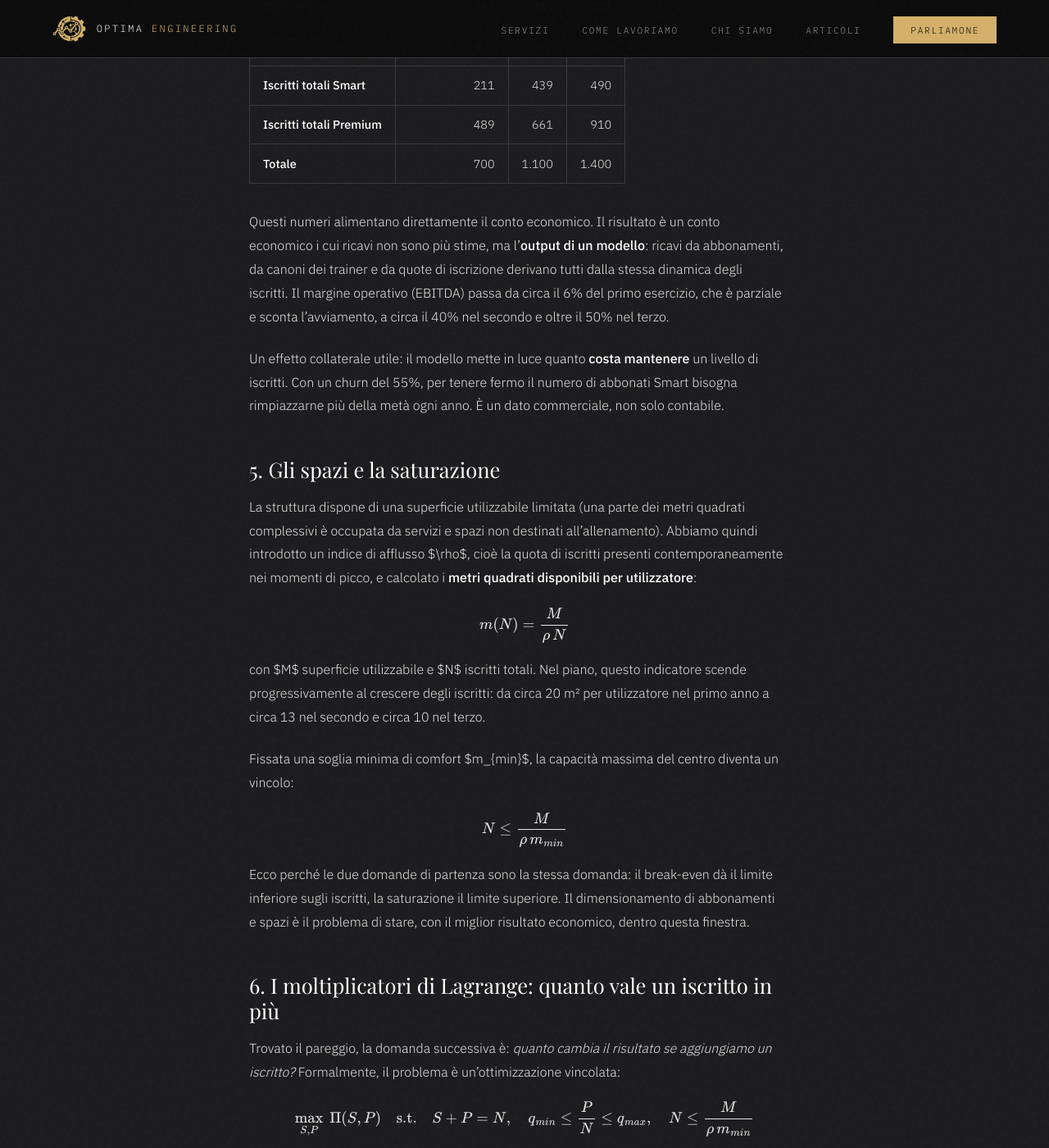
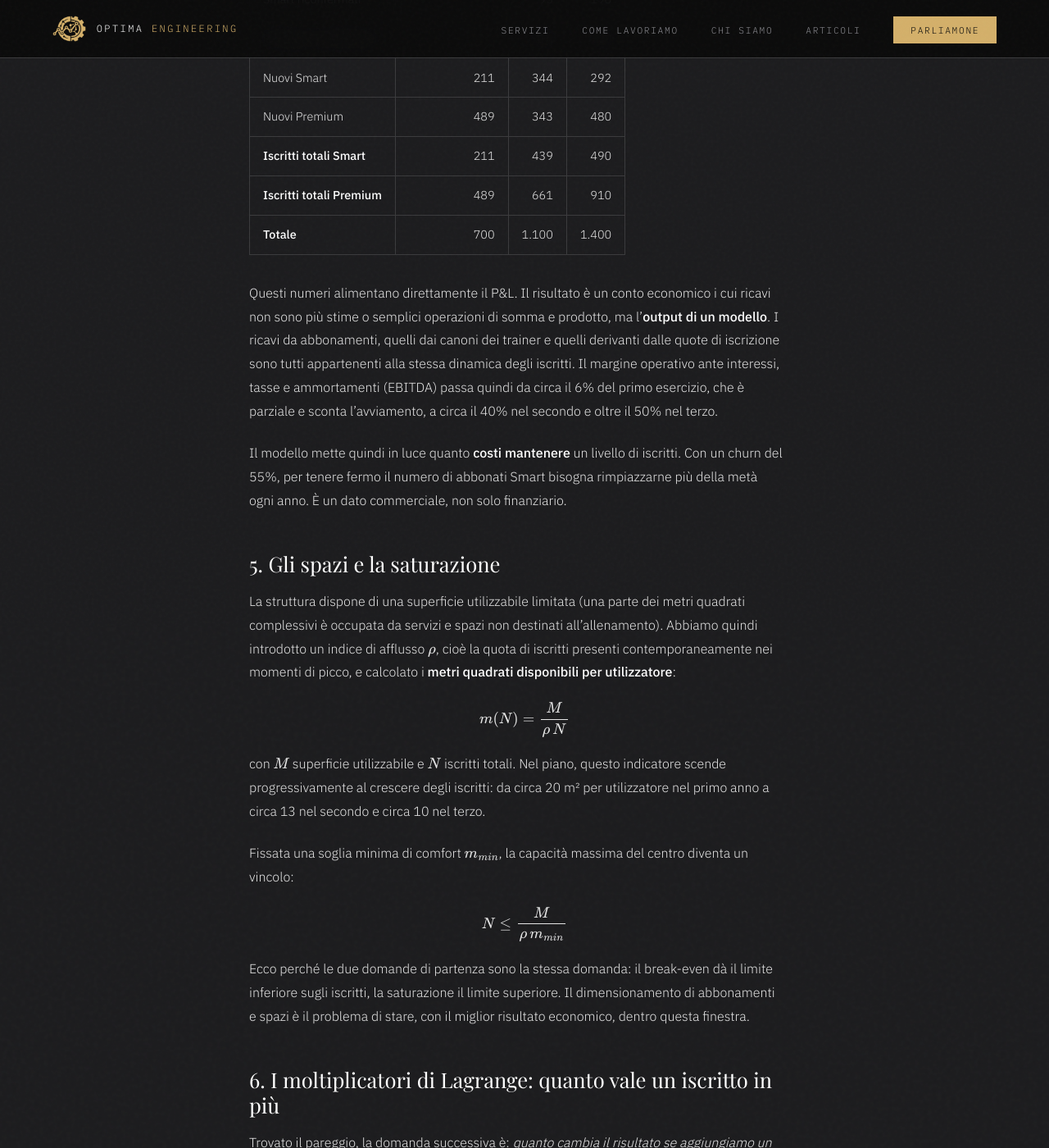
Before and after one commit to edoardo2496/optima_engineering, a Jekyll site: the page built from _posts/2026-09-24-digital-twin-per-business.md, in a window 1280 px wide and 1400 px high, scrolled down 3249 px. Shown: the whole window at 82% size. Built offline with Jekyll 4.4.1, drawn with Linux system fonts in a browser that asks for light colours; some web fonts are replaced; some of the changed text lies outside the part shown.

Commit message:
Update 2026-09-24-digital-twin-per-business.md

```diff
--- a/_posts/2026-09-24-digital-twin-per-business.md
+++ b/_posts/2026-09-24-digital-twin-per-business.md
@@ -4,22 +4,22 @@ title: "Dimensionare un centro fitness con la ricerca operativa: break-even, chu
 categoria: Ricerca operativa
 ---
 
-Un operatore del settore fitness & wellness voleva aprire un nuovo punto vendita in una zona strategica. La domanda iniziale era quella di ogni investimento: *conviene?* Quella che è emersa lavorando insieme è stata più interessante: *quanti abbonati, di quale tipo e in quali spazi servono perché il centro regga, e che cosa succede se le ipotesi cambiano?*
+Un operatore del settore fitness & Wellness ci ha contattati per affiancarlo nell'apertura di un nuovo centro in una zona strategica. La domanda iniziale con cui il cliente si è presentato da noi era quella di ogni investimento: *conviene?*  Quella che invece è emersa lavorando insieme è stata più interessante: *quanti abbonati, di quale tipo e in quali spazi servono perché il centro regga, e che cosa succede se le ipotesi cambiano?*
 
-In questo articolo ripercorriamo il percorso: dallo studio di fattibilità economica alla costruzione di un modello che lega abbonamenti, spazi e conto economico in un unico sistema coerente.
+In questo articolo ripercorriamo il percorso: dallo studio di fattibilità economica alla costruzione di un modello che legasse abbonamenti, spazi e conto economico in un unico sistema coerente.
 
 ## 1. Il punto di partenza: lo studio di fattibilità
 
-Il primo passo è stato lo studio di fattibilità economica, costruito insieme al cliente: piano degli investimenti (macchinari e allestimento), struttura dei costi, conto economico previsionale su tre esercizi, flussi di cassa e fonti di finanziamento.
+Il primo passo è stato lo studio di fattibilità economica. Abbiamo costruito per il nostro al cliente un piano degli investimenti (macchinari e allestimento), una struttura dei costi, un conto economico previsionale su tre esercizi ed un modello di cahsflow e fonti di finanziamento.
 
-L'offerta si articolava su due formule di abbonamento:
+L'offerta, individuata dal cliente, si articolava su due formule di abbonamento:
 
 - **Smart**, la formula base, a 49 € al mese;
 - **Premium**, con servizi aggiuntivi, a 69 € al mese.
 
-A queste si aggiungeva una terza fonte di ricavo, meno scontata: l'**affitto degli spazi ai personal trainer** indipendenti, che pagano un canone mensile fisso per operare nella struttura.
+A queste si somma una terza fonte di ricavo, meno scontata: l'**affitto degli spazi ai personal trainer** indipendenti, che pagano un canone mensile fisso per operare nella struttura.
 
-Uno studio di fattibilità tradizionale si ferma qui: si ipotizza un numero di iscritti, si compila il conto economico e si guarda il risultato. Il limite è che quel numero di iscritti è un'ipotesi *inserita a mano*. Noi volevamo che fosse un *risultato*.
+Uno studio di fattibilità tradizionale si ferma qui. Si ipotizza un numero di iscritti, si compila il conto economico e si guarda il risultato. Il limite di questo approccio è che ogni singolo numero presente in conto economico è un'ipotesi *inserita a mano*. Noi volevamo che fosse un *risultato di un'equazione matematica*.
 
 ## 2. Il problema: dimensionare abbonamenti e spazi
 
@@ -32,13 +32,13 @@ La prima fissa un limite inferiore, la seconda un limite superiore. Il margine d
 
 ## 3. Il break-even come equazione
 
-Indichiamo con $S$ e $P$ il numero di iscritti Smart e Premium, con $p_S$ e $p_P$ le tariffe mensili, con $n_T$ il numero di trainer e con $c_T$ il canone mensile che ciascuno paga. I ricavi annui sono:
+Indichiamo con $$S$$ e $$P$$ il numero di iscritti Smart e Premium, con $$p_S$$ e $$p_P$$ le tariffe mensili, con $$n_T$$ il numero di trainer e con $$c_T$$ il canone mensile che ciascuno paga. I ricavi annui sono:
 
 $$
 R(S,P) = 12\,(p_S\,S + p_P\,P) + q\,(S_{nuovi} + P_{nuovi}) + 12\,n_T\,c_T
 $$
 
-dove $q$ è la quota di iscrizione pagata dai nuovi iscritti. I costi si dividono in una componente variabile, proporzionale ai ricavi (le commissioni sugli incassi elettronici, con aliquota $\tau$) più il costo dei trainer $C_T$, e in una componente fissa $F$ (segreteria, affitto, utenze, manutenzione, pulizie, consulenze, assicurazione, gestionale):
+dove $$q$$ è la quota di iscrizione pagata dai nuovi iscritti. I costi si dividono in una componente variabile, proporzionale ai ricavi (le commissioni sugli incassi elettronici, con aliquota $$\tau$$) più il costo dei trainer $$C_T$$, e in una componente fissa $$F$$ (segreteria, affitto, utenze, manutenzione, pulizie, consulenze, assicurazione, gestionale):
 
 $$
 C(S,P) = \tau\,R(S,P) + C_T + F
@@ -52,15 +52,15 @@ $$
 (1-\tau)\,R(S,P) = C_T + F
 $$
 
-Nell'ipotesi di regime, in cui il numero di abbonati è stabile, i nuovi iscritti servono solo a rimpiazzare chi lascia ($S_{nuovi} = \gamma_S S$, $P_{nuovi} = \gamma_P P$, con $\gamma$ tasso di abbandono). L'equazione diventa una retta nel piano $(S,P)$:
+Nell'ipotesi di regime, in cui il numero di abbonati è stabile, i nuovi iscritti servono solo a rimpiazzare chi lascia ($$S_{nuovi} = \gamma_S S$$, $$P_{nuovi} = \gamma_P P$$, con $$\gamma$$ tasso di abbandono). L'equazione diventa una retta nel piano $$(S,P)$$:
 
 $$
 a_S\,S + a_P\,P = C_T + F - (1-\tau)\,12\,n_T\,c_T
 $$
 
-con $a_S = (1-\tau)(12\,p_S + q\,\gamma_S)$ e $a_P = (1-\tau)(12\,p_P + q\,\gamma_P)$, cioè il **contributo annuo netto** di un iscritto Smart e di un iscritto Premium.
+con $$a_S = (1-\tau)(12\,p_S + q\,\gamma_S)$$ e $$a_P = (1-\tau)(12\,p_P + q\,\gamma_P)$$, cioè il **contributo annuo netto** di un iscritto Smart e di un iscritto Premium.
 
-Il pareggio non è quindi un numero, ma una *famiglia* di combinazioni Smart/Premium. Per ottenere un punto preciso si fissa il mix commerciale: con la struttura di costi del secondo anno e una quota Premium tra il 60% e il 65%, il pareggio operativo si colloca intorno a **630–640 iscritti complessivi**; se si vuole coprire anche ammortamenti e interessi (pareggio a livello di utile ante imposte), la soglia sale a circa **780–790**.
+Il pareggio non è quindi un numero, ma una *famiglia* di combinazioni Smart/Premium. Per ottenere un punto preciso si fissa il mix commerciale: con la struttura di costi del secondo anno e una quota Premium tra il 60% e il 65% (il desiderata del cliente come composizione di clientela), il pareggio operativo si colloca quindi intorno a **630–640 iscritti complessivi**; se si vuole coprire anche ammortamenti e interessi (pareggio a livello di utile ante imposte), la soglia sale a circa **780–790**.
 
 È un'informazione che cambia il modo di leggere il progetto: sappiamo esattamente quanto vale, in termini di abbonati, ogni euro di costo fisso.
 
@@ -76,7 +76,7 @@ S_t = (1-\gamma_S)\,S_{t-1} + N^S_t
 P_t = (1-\gamma_P)\,P_{t-1} + N^P_t
 $$
 
-Il primo termine è l'**organico che sopravvive** all'anno successivo; il secondo, $N_t$, sono i **nuovi iscritti** che servono per raggiungere l'obiettivo. Le variabili decisionali del modello sono proprio i nuovi iscritti, e il vincolo è il raggiungimento del target di iscritti totali di ogni anno.
+Il primo termine è l'**organico che sopravvive** all'anno successivo; il secondo, $$N_t$$, sono i **nuovi iscritti** che servono per raggiungere l'obiettivo. Le variabili decisionali del modello sono proprio i nuovi iscritti, e il vincolo è il raggiungimento del target di iscritti totali di ogni anno.
 
 Con tassi di abbandono ipotizzati sulla base di benchmark di settore (55% per lo Smart, 35% per il Premium, più fidelizzato), il modello restituisce:
 
@@ -90,21 +90,21 @@ Con tassi di abbandono ipotizzati sulla base di benchmark di settore (55% per lo
 | **Iscritti totali Premium** | 489 | 661 | 910 |
 | **Totale** | 700 | 1.100 | 1.400 |
 
-Questi numeri alimentano direttamente il conto economico. Il risultato è un conto economico i cui ricavi non sono più stime, ma l'**output di un modello**: ricavi da abbonamenti, da canoni dei trainer e da quote di iscrizione derivano tutti dalla stessa dinamica degli iscritti. Il margine operativo (EBITDA) passa da circa il 6% del primo esercizio, che è parziale e sconta l'avviamento, a circa il 40% nel secondo e oltre il 50% nel terzo.
+Questi numeri alimentano direttamente il P&L. Il risultato è un conto economico i cui ricavi non sono più stime o semplici operazioni di somma e prodotto, ma l'**output di un modello**. I ricavi da abbonamenti, quelli dai canoni dei trainer e quelli derivanti dalle quote di iscrizione sono tutti appartenenti alla stessa dinamica degli iscritti. Il margine operativo ante interessi, tasse e ammortamenti (EBITDA) passa quindi da circa il 6% del primo esercizio, che è parziale e sconta l'avviamento, a circa il 40% nel secondo e oltre il 50% nel terzo.
 
-Un effetto collaterale utile: il modello mette in luce quanto **costa mantenere** un livello di iscritti. Con un churn del 55%, per tenere fermo il numero di abbonati Smart bisogna rimpiazzarne più della metà ogni anno. È un dato commerciale, non solo contabile.
+Il modello mette quindi in luce quanto **costi mantenere** un livello di iscritti. Con un churn del 55%, per tenere fermo il numero di abbonati Smart bisogna rimpiazzarne più della metà ogni anno. È un dato commerciale, non solo finanziario.
 
 ## 5. Gli spazi e la saturazione
 
-La struttura dispone di una superficie utilizzabile limitata (una parte dei metri quadrati complessivi è occupata da servizi e spazi non destinati all'allenamento). Abbiamo quindi introdotto un indice di afflusso $\rho$, cioè la quota di iscritti presenti contemporaneamente nei momenti di picco, e calcolato i **metri quadrati disponibili per utilizzatore**:
+La struttura dispone di una superficie utilizzabile limitata (una parte dei metri quadrati complessivi è occupata da servizi e spazi non destinati all'allenamento). Abbiamo quindi introdotto un indice di afflusso $$\rho$$, cioè la quota di iscritti presenti contemporaneamente nei momenti di picco, e calcolato i **metri quadrati disponibili per utilizzatore**:
 
 $$
 m(N) = \frac{M}{\rho\,N}
 $$
 
-con $M$ superficie utilizzabile e $N$ iscritti totali. Nel piano, questo indicatore scende progressivamente al crescere degli iscritti: da circa 20 m² per utilizzatore nel primo anno a circa 13 nel secondo e circa 10 nel terzo.
+con $$M$$ superficie utilizzabile e $$N$$ iscritti totali. Nel piano, questo indicatore scende progressivamente al crescere degli iscritti: da circa 20 m² per utilizzatore nel primo anno a circa 13 nel secondo e circa 10 nel terzo.
 
-Fissata una soglia minima di comfort $m_{min}$, la capacità massima del centro diventa un vincolo:
+Fissata una soglia minima di comfort $$m_{min}$$, la capacità massima del centro diventa un vincolo:
 
 $$
 N \le \frac{M}{\rho\,m_{min}}
@@ -130,19 +130,19 @@ $$
 \mathcal{L} = \Pi(S,P) - \lambda\,(S+P-N) - \mu\,(\text{vincoli sul mix}) - \nu\,\Big(N - \tfrac{M}{\rho\,m_{min}}\Big)
 $$
 
-Il moltiplicatore $\lambda^*$ ha un'interpretazione economica diretta, quella di **prezzo ombra**: è la variazione del risultato ottimo al variare di una unità del vincolo,
+Il moltiplicatore $$\lambda^*$$ ha un'interpretazione economica diretta, quella di **prezzo ombra**: è la variazione del risultato ottimo al variare di una unità del vincolo,
 
 $$
 \lambda^* = \frac{\partial \Pi^*}{\partial N}
 $$
 
-cioè *quanto vale, in termini di ricavi, un iscritto aggiuntivo*. Con le tariffe del progetto e un mix al 60–65% di Premium, un iscritto in più porta circa **730–745 € di ricavi annui da abbonamento**, poco più di 60 € al mese, a cui si aggiunge la quota di iscrizione. Il moltiplicatore sul vincolo di mix racconta invece quanto conviene spostare la base verso il Premium: ogni iscritto che passa da Smart a Premium vale circa **220 € netti all'anno** in più, ed è per questo che l'ottimo si colloca sul limite superiore della quota Premium.
+cioè *quanto vale, in termini di ricavi, un iscritto aggiuntivo*. Con le tariffe del progetto e un mix al 60–65% di Premium, un iscritto in più porta circa **730–745 € di ricavi annui da abbonamento**, poco più di 60 € al mese, a cui si aggiunge la quota di iscrizione. Il moltiplicatore sul vincolo di mix racconta invece quanto convenga spostare la base verso il Premium: ogni iscritto che passa da Smart a Premium vale circa **220 € netti all'anno** in più, ed è per questo che l'ottimo si colloca sul limite superiore della quota Premium.
 
-Il terzo moltiplicatore, quello sulla capacità, collega economia e spazi: il valore di un metro quadrato in più è il valore di un iscritto, diviso per i metri quadrati che quell'iscritto "consuma" in ora di punta, $\lambda^*/(\rho\,m_{min})$. Quando il vincolo di capacità è attivo, risponde a una domanda concreta: *quanto sono disposto a pagare per ampliare gli spazi?*
+Il terzo moltiplicatore, quello sulla capacità, collega economia e spazi: il valore di un metro quadrato in più è il valore di un iscritto, diviso per i metri quadrati che quell'iscritto "consuma" in ora di punta, $$\lambda^*/(\rho\,m_{min})$$. Quando il vincolo di capacità è attivo, risponde a una domanda concreta: *quanto sono disposto a pagare per ampliare gli spazi?*
 
 ## 7. Un gemello matematico per gli scenari what-if
 
-Il risultato finale non è un singolo numero, ma uno **strumento**: un gemello matematico del business in cui tariffe, tassi di abbandono, mix, numero di trainer, superficie e obiettivi di crescita sono parametri, e ogni scenario ricalcola in modo coerente iscritti, conto economico e saturazione degli spazi.
+Il risultato finale non è un singolo numero, ma uno **strumento**. Abbiamo quindi costruito un gemello matematico del business in cui tariffe, tassi di abbandono, mix, numero di trainer, superficie e obiettivi di crescita sono parametri, e ogni scenario ricalcola in modo coerente iscritti, conto economico e saturazione degli spazi.
 
 Qualche domanda a cui ora si può rispondere in pochi minuti:
 
```
